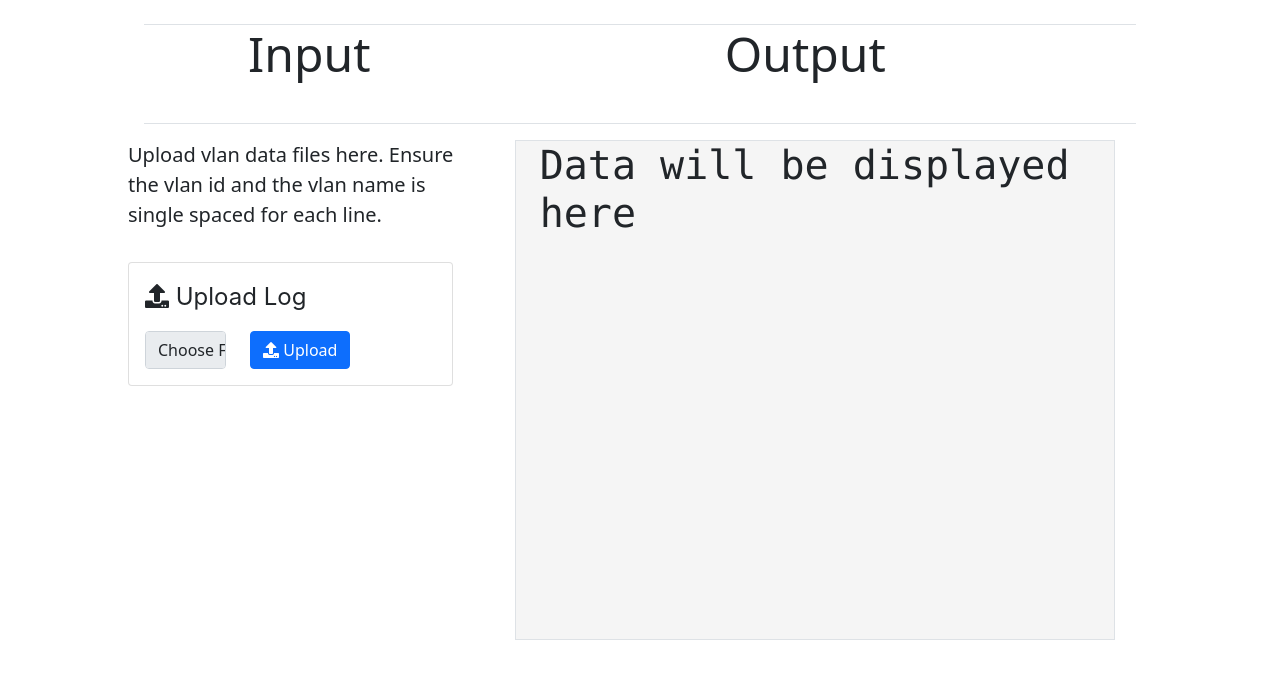
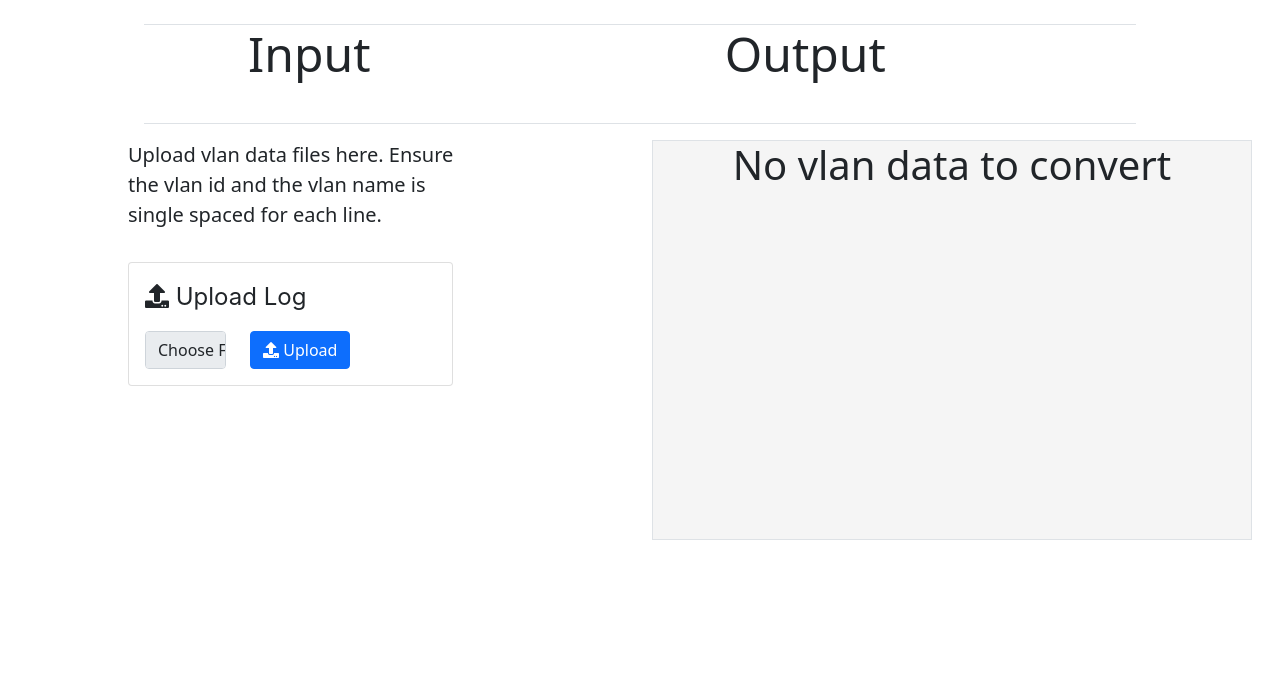
Before and after one commit to wilfred321/vlan_templator, a Flask app: page / in a window 1280 px wide. Shown: the part 68-747 px from the top of the page. Run offline with Flask 2, Linux system fonts and the light colour scheme; some libraries are stand-ins or nearby versions.

Commit message:
additional commits

```diff
--- a/vlan_tmpl/main/routes.py
+++ b/vlan_tmpl/main/routes.py
@@ -3,7 +3,9 @@ from flask import Blueprint, render_template,request,flash, redirect,url_for,ses
 import os
 from werkzeug.utils import secure_filename
 
-from vlan_tmpl.main.utils import allowed_file
+from vlan_tmpl.main.utils import allowed_file,edit_filename
+
+import re
 
 UPLOAD_FOLDER = './vlan_tmpl/static/files'
 
@@ -52,10 +54,48 @@ def upload_vlan_data():
 def convert_vlan_data():
     if request.method == 'GET':
         filename = session.get('file')
+        # result_file = filename + ''
 
-        with open(f"{UPLOAD_FOLDER}/{filename}") as file:
-            output = file.read()
+        raw_data = open(f"{UPLOAD_FOLDER}/{filename}")
+        infile = open(f"{UPLOAD_FOLDER}/{edit_filename(filename)}",'w')
+
+        counter = 0
+        for i in range(100):
+            result= raw_data.readline()
+            req_res = re.search(r"^(?P<vlan_id>\S+) (?P<vlan_name>.*?) ",result)
+            match = (req_res.groupdict())
+            vlan_name = match['vlan_name']
+            vlan_id = match['vlan_id']
+            # vlan_id = res['vlan_id']
+
+
+            if "VLAN Type" in result:
+                break
+            elif vlan_id == '1':
+                pass
+            else:
+                infile.write(f'{vlan_name}: {vlan_id}\n')
+                counter += 1
+
+        infile.close()
+        flash(f'a total of {counter} lines were written to the new file')
+
+        new_read = open(f"{UPLOAD_FOLDER}/{edit_filename(filename)}")
+        output = new_read.read()
+
         return render_template('index.html', data = output)
+    return redirect(request.url)
+
+
+
+
+
+
+
+
+
+
+
 
     #     with open (raw_data) as infile:
     #         output = infile.read()
--- a/vlan_tmpl/main/utils.py
+++ b/vlan_tmpl/main/utils.py
@@ -3,3 +3,10 @@ ALLOWED_EXTENSIONS = {'txt'}
 def allowed_file(filename):
     return '.' in filename and \
         filename.rsplit('.',1)[1].lower() in ALLOWED_EXTENSIONS
+
+
+def edit_filename(filename):
+    result = filename.rsplit(".")
+    result[0] = result[0] + '_output'
+    new_filename = '.'.join(result)
+    return new_filename
--- a/vlan_tmpl/static/main.css
+++ b/vlan_tmpl/static/main.css
@@ -9,14 +9,22 @@ body{
 }
 
 .result-section{
-    font-family: consolas;
-    height: 500px;
+    min-height: 400px;
     width: 600px;
     background-color: whitesmoke;
 }
 
+.result_font{
+    font-family: consolas;
+}
+
 .align-center{
     text-align: center;
+}
+
+.bottom-right{
+    height: 350px;
+    width: 580px;
 }
 
 
--- a/vlan_tmpl/templates/index.html
+++ b/vlan_tmpl/templates/index.html
@@ -108,28 +108,51 @@
 
       </div>
       {%endif%}
+<div class="col-2">
 
+</div>
 
-  <div class="col-8">
+  <div class="col-6">
 
     {%if data%}
-    <div class="container result-section border">
-    <div class="col">
-        <button type="submit" class="btn btn-primary">
-            <i class="fa-solid fa-copy"></i> Copy
-        </button>
+    <div class="container result-section  result-font border">
+        <div class="row">
+            {{data}}
+        </div>
+        <div class="row" style="position: absolute;">
+            <div class="col">
+                <button type="submit" class="btn btn-sm btn-primary">
+                    Copy
+                </button>
+                </div>
         </div>
 
 
-    {{data}}
+
+
 
     </div>
     {%else%}
-    <div class="container result-section border">
+    <!-- <div class="container result-section border">
 
 
    <p class = 'display-6'>Data will be displayed here</p>
 
+    </div> -->
+
+    <div class="container  result-section border ">
+
+        <div class="row ">
+            <div class="col d-flex justify-content-center">
+                <div class=" display-6 disabled-grey"></div>
+            </div>
+        </div>
+        <div class="row">
+            <div class="col d-flex justify-content-center">
+                <p class = "display-6 disabled-grey">No vlan data to convert</p>
+            </div>
+
+        </div>
     </div>
     {%endif%}
   </div>
```
